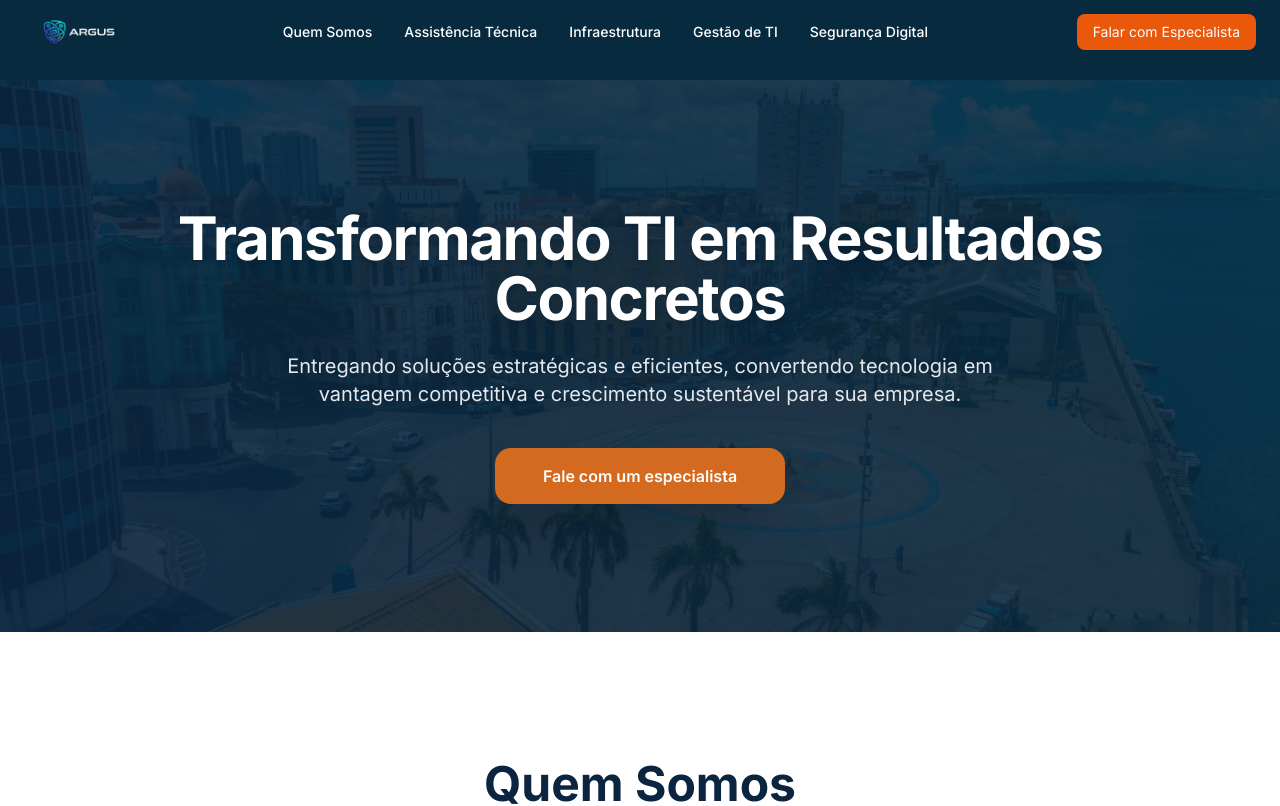
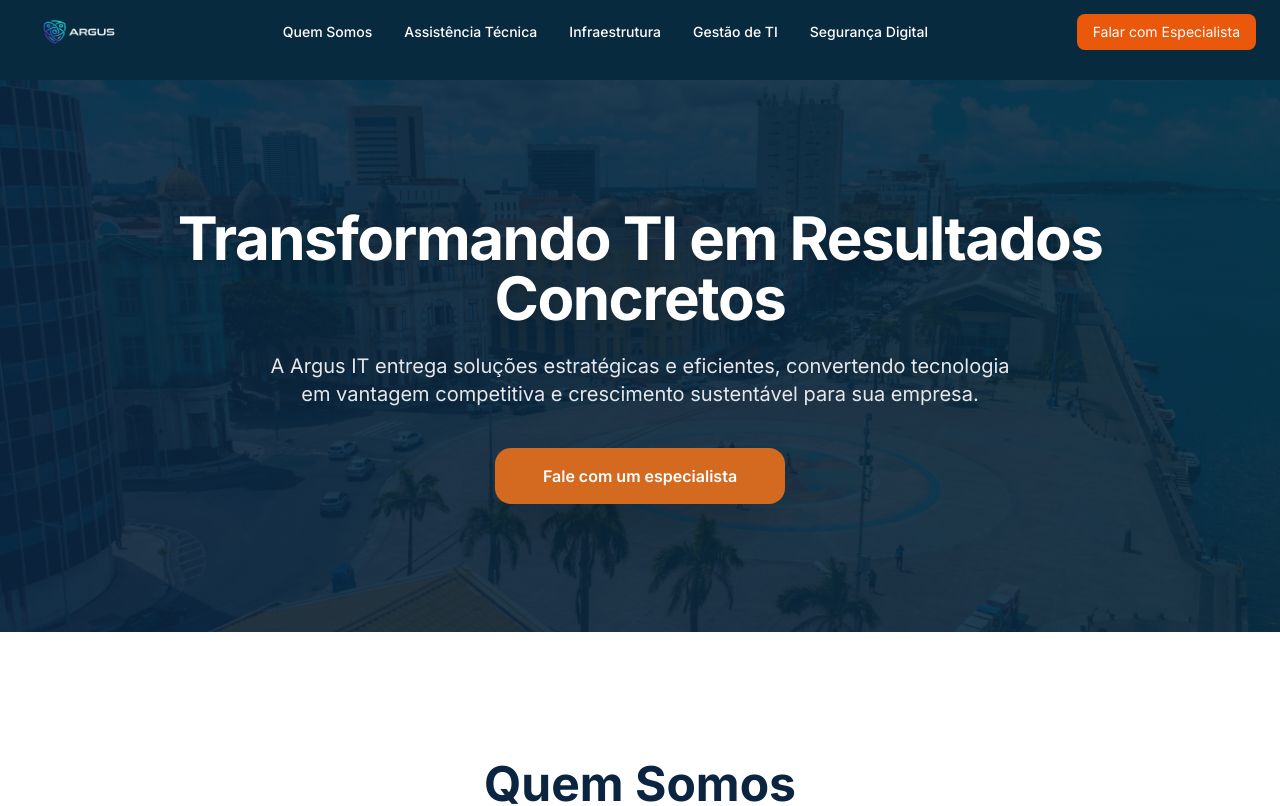
Before and after one commit to kaiolucena12/argusit.com.br, a Next.js app: page /quem-somos in a window 1280 px wide. Shown: the top 806 px of the page. Built offline with nearby package versions, Linux system fonts and the light colour scheme.

Commit message:
fix: update description in 'Quem Somos' section to include company name

```diff
--- a/app/quem-somos/page.tsx
+++ b/app/quem-somos/page.tsx
@@ -14,7 +14,7 @@ export default function QuemSomos() {
             Transformando TI em Resultados Concretos
           </h1>
           <p className="mt-6 max-w-3xl mx-auto text-lg md:text-xl text-gray-200">
-            Entregando soluções estratégicas e eficientes, convertendo tecnologia em vantagem competitiva e crescimento sustentável para sua empresa.
+            A Argus IT entrega soluções estratégicas e eficientes, convertendo tecnologia em vantagem competitiva e crescimento sustentável para sua empresa.
           </p>
           <a
             href="https://wa.me/5581999776309"
```
